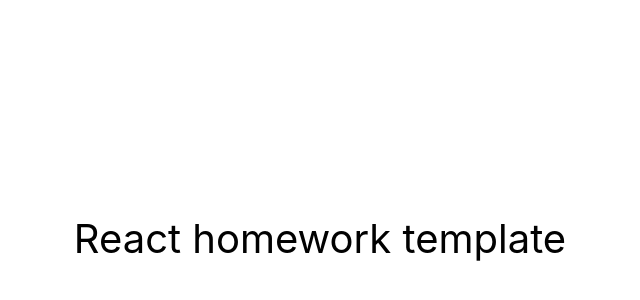
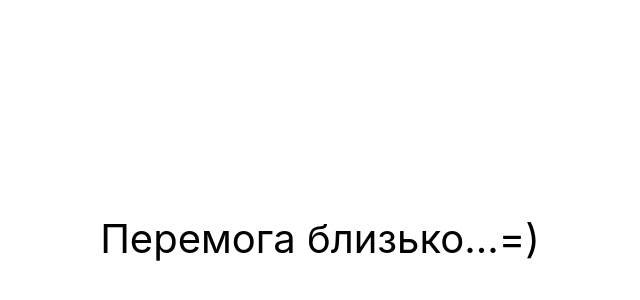
Before and after one commit to aslanukr/goit-react-hw-03-image-finder, a React (Create React App) app: page / in a window 1280 px wide. Shown: the part 162-462 px from the top of the page, without its empty margins (320-960 px from the left). Built offline with nearby package versions, Linux system fonts and the light colour scheme.

Commit message:
initial commit

```diff
--- a/public/index.html
+++ b/public/index.html
@@ -24,7 +24,7 @@
       work correctly both with client-side routing and a non-root public URL.
       Learn how to configure a non-root public URL by running `npm run build`.
     -->
-    <title>React App</title>
+    <title>pics.El</title>
 
     <!-- Start Single Page Apps for GitHub Pages -->
     <script type="text/javascript">
--- a/src/components/App.jsx
+++ b/src/components/App.jsx
@@ -7,10 +7,10 @@ export const App = () => {
         justifyContent: 'center',
         alignItems: 'center',
         fontSize: 40,
-        color: '#010101'
+        color: '#010101',
       }}
     >
-      React homework template
+      Перемога близько...=)
     </div>
   );
 };
```
